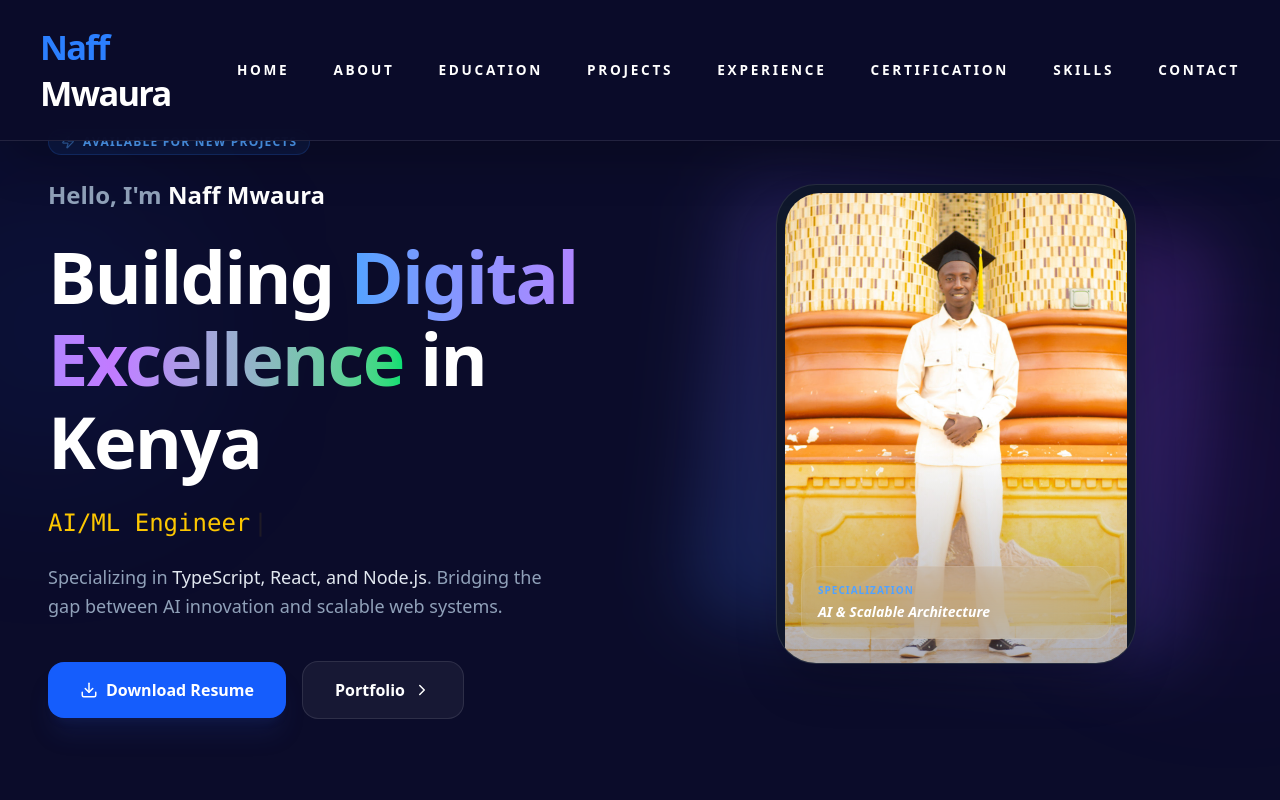
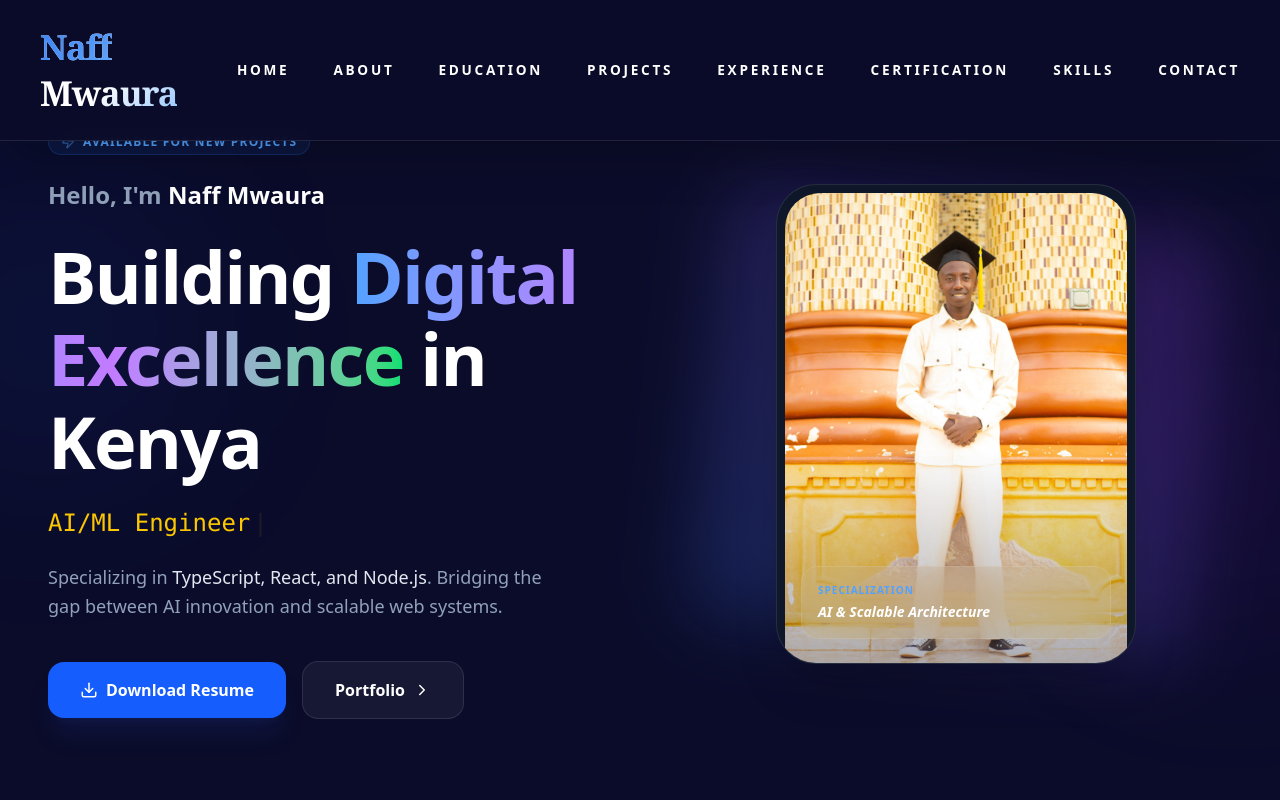
Before and after one commit to NaffMwaura/my-portfolio, a React (Vite) app: page / in a window 1280 px wide. Shown: the top 800 px of the page. Built offline with nearby package versions, Linux system fonts and the light colour scheme.

Commit message:
Update to accomodate Luxury Serifs

```diff
--- a/src/components/Navbar.tsx
+++ b/src/components/Navbar.tsx
@@ -25,8 +25,8 @@ const Navbar = () => {
       <div className="max-w-7xl mx-auto flex justify-between items-center px-6 lg:px-10">
 
         {/* Logo / Name - Scale text for readability */}
-        <h1 className="font-bold text-xl sm:text-2xl tracking-tighter">
-          <a href="#" className="hover:opacity-80 transition-opacity">
+        <h1 className="font-bold text-xl sm:text-2xl tracking-tighter logo-heading">
+          <a href="#" className="hover:opacity-80 transition-opacity logo-link">
             <span className="text-blue-500">Naff</span> Mwaura
           </a>
         </h1>
```
